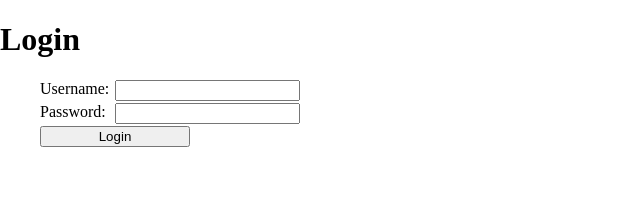
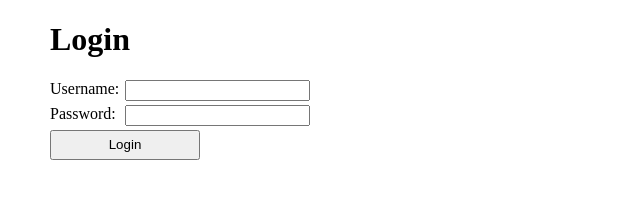
Before and after one commit to Deothan/Internet_Tech_Lesson_1, a plain HTML site: page index.html in a window 1280 px wide. Shown: the whole page, without its empty margins (0-640 px from the left). Drawn offline with Linux system fonts and the light colour scheme.

Commit message:
small changes

```diff
--- a/Style/stylesheet.css
+++ b/Style/stylesheet.css
@@ -2,17 +2,26 @@
 /* CSS Document */
 
 body{
-	margin: 0px;
+	margin: 10px;
 	border: 0px;
 	padding: 0px;
+}
+
+#login_heading {
+	margin-left: 40px;
 }
 
 ul{
 	list-style-type:none;
 }
 
+p{
+	font-size:20px;
+	margin-bottom:3px;
+}
+
 form li{
-	margin-bottom:5px;
+	margin-bottom:7px;
 }
 
 li input{
@@ -26,6 +35,7 @@ th{
 
 form button{
 	width:150px;
+	height:30px;
 }
 
 #login_form{
@@ -71,11 +81,11 @@ form button{
 	float:left;
 }
 
+#add_user_button{
+	float:left;
+}
+
 #add_user{
 	float:left;
 	width:310px;
 }
-
-#add_user_button{
-	float:left;
-}
--- a/index.html
+++ b/index.html
@@ -7,7 +7,7 @@
 </head>
 
 <body>
-<h1> Login </h1>
+<div id="login_heading"><h1> Login </h1></div>
 	<!-- Login form that send the user to the images page-->
 	<form id="login_form" method="post" action="images.html">
     <ul>
```
Also changed, not shown: images.html (+4 -4 lines).
